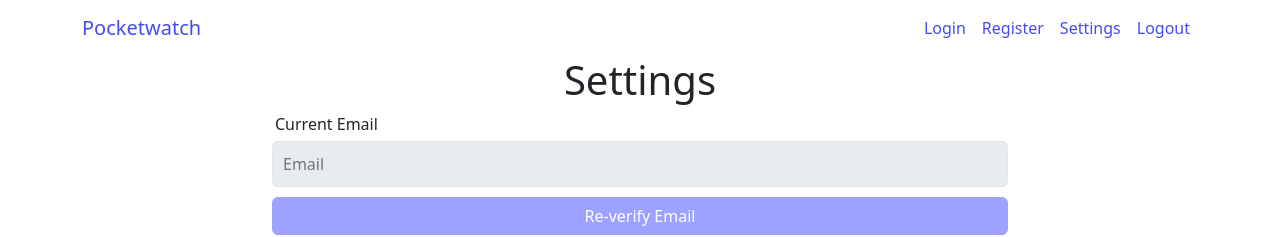
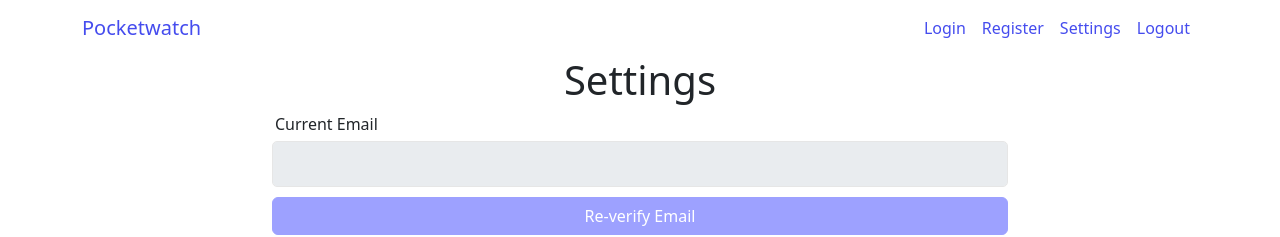
Before and after one commit to constellationz/pocketwatch, a React (Create React App) app in the folder frontend/: page /settings in a window 1280 px wide. Shown: the top 237 px of the page. Built offline with nearby package versions, Linux system fonts and the light colour scheme; no server answers.

Commit message:
Display user's email as a placeholder

```diff
--- a/frontend/src/pages/Settings.jsx
+++ b/frontend/src/pages/Settings.jsx
@@ -43,8 +43,7 @@ function Settings() {
                 className="form-control"
                 id="email"
                 name="email"
-                value={userInfo.email}
-                placeholder="Email"
+                placeholder={userInfo.email}
                 disabled
             />
           </div>
```
